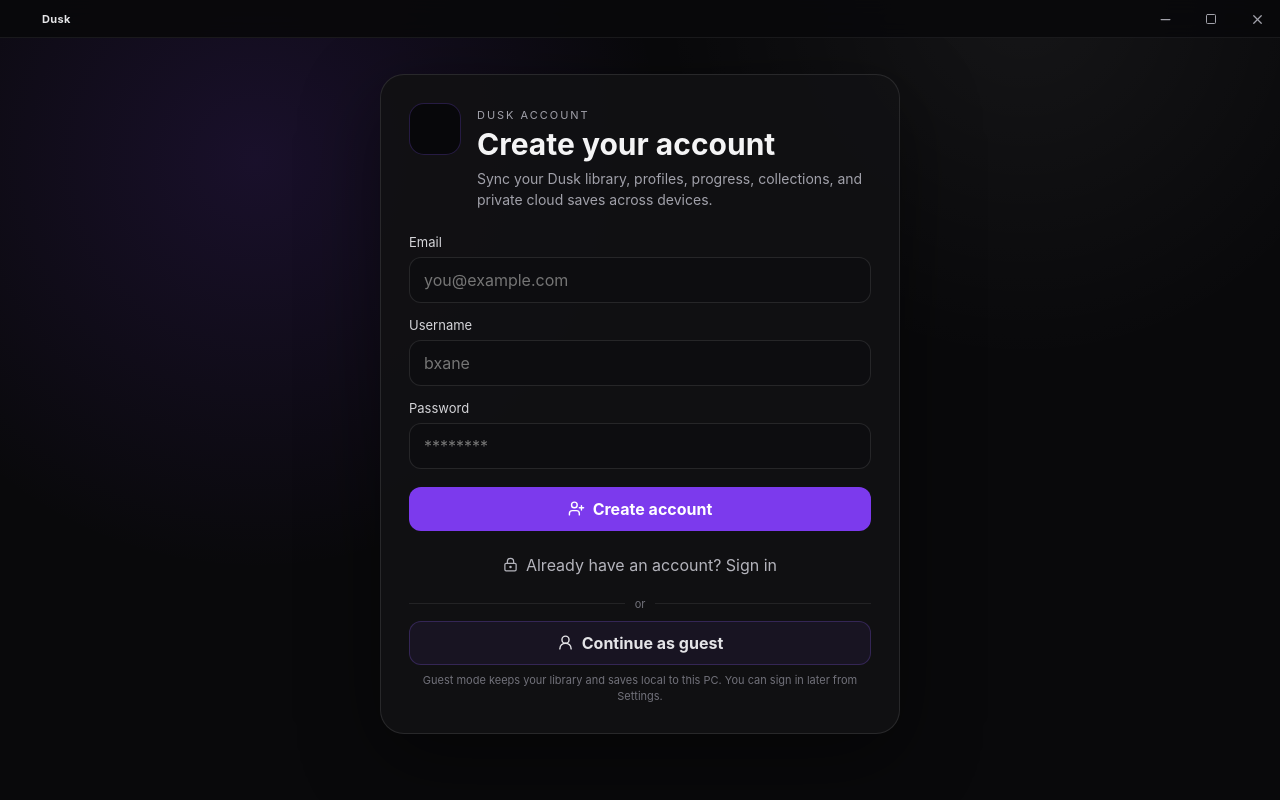
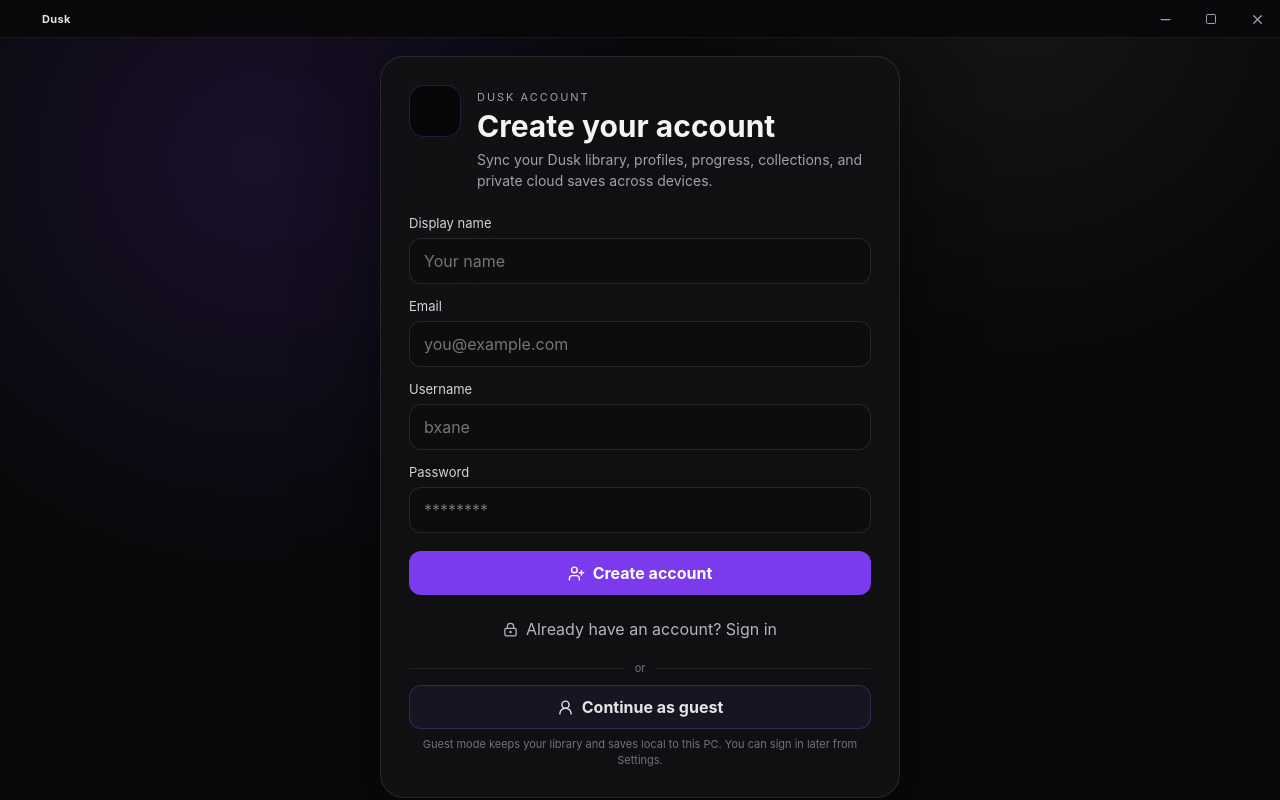
Before and after one commit to bxane-dev/dusk, a React (Vite) app: page / in a window 1280 px wide. Both pictures are taken after a click on the button "Need an account? Register". Built offline with nearby package versions, Linux system fonts and the light colour scheme; no server answers.

Commit message:
Add display name to Dusk registration

```diff
--- a/src/AccountGate.tsx
+++ b/src/AccountGate.tsx
@@ -78,6 +78,7 @@
   const [mode, setMode] = useState<Mode>("login");
   const [email, setEmail] = useState("");
   const [username, setUsername] = useState("");
+  const [displayName, setDisplayName] = useState("");
   const [password, setPassword] = useState("");
   const [busy, setBusy] = useState(false);
   const [message, setMessage] = useState("");
@@ -115,7 +116,7 @@
 
     try {
       if (mode === "register") {
-        const result = await registerDuskAccount({ email, username, password });
+        const result = await registerDuskAccount({ email, username, displayName, password });
         setMessage(result.message);
         if (result.account) {
           localStorage.removeItem("dusk-account-mode");
@@ -190,6 +191,18 @@
 
         <form className="account-form" onSubmit={submit}>
           {mode === "register" && (
+            <>
+              <label>
+                <span>Display name</span>
+                <input
+                  autoComplete="name"
+                  value={displayName}
+                  onChange={(event) => setDisplayName(event.target.value)}
+                  placeholder="Your name"
+                  maxLength={48}
+                  required
+                />
+              </label>
               <label>
                 <span>Email</span>
                 <input
@@ -201,6 +214,7 @@
                   required
                 />
               </label>
+            </>
           )}
           <label>
             <span>Username</span>
```
Lines whose indentation alone changed are shown as unchanged.
